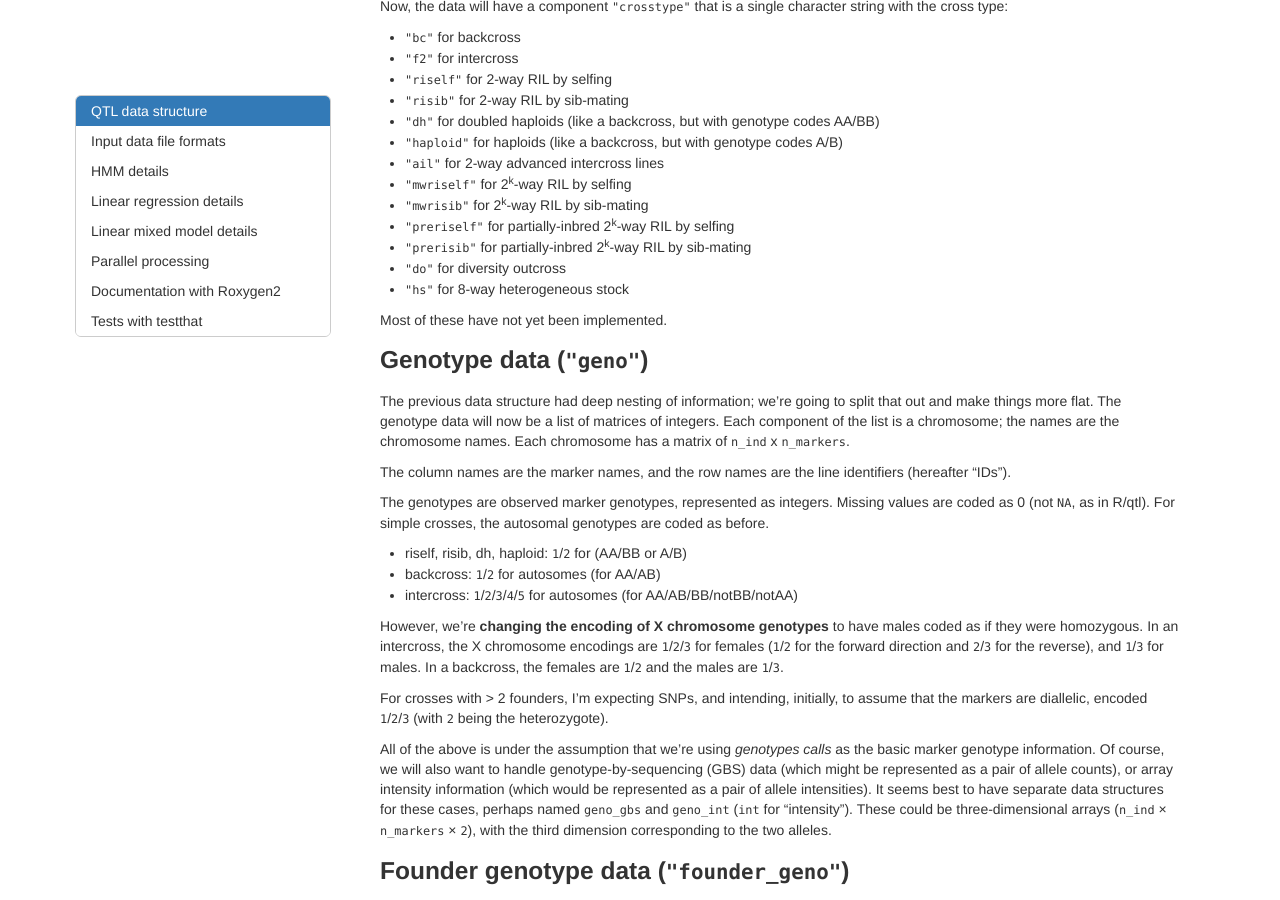
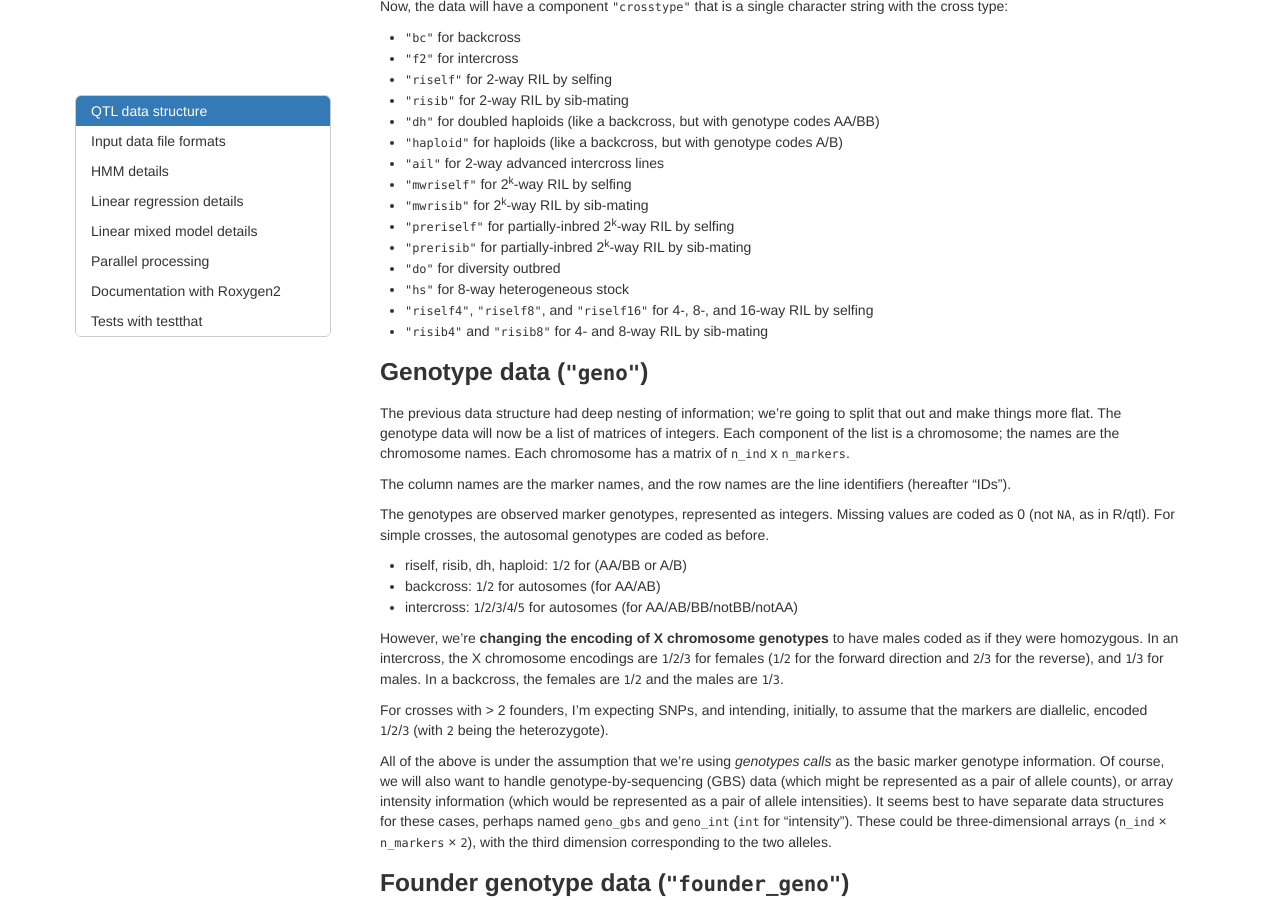
Before and after one commit to rqtl/qtl2, a Jekyll site: the page assets/vignettes/developer_guide.html, which Jekyll copies as it is, in a window 1280 px wide and 900 px high, scrolled down 829 px. Built offline with Jekyll 4.4.1, drawn with Linux system fonts in a browser that asks for light colours; formulas are drawn with MathJax 3.

Commit message:
Revise list of cross types in developer guide; omit things not yet implemented

```diff
--- a/assets/vignettes/developer_guide.html
+++ b/assets/vignettes/developer_guide.html
@@ -269,10 +269,11 @@ div.tocify {
 <li><code>&quot;mwrisib&quot;</code> for 2<sup>k</sup>-way RIL by sib-mating</li>
 <li><code>&quot;preriself&quot;</code> for partially-inbred 2<sup>k</sup>-way RIL by selfing</li>
 <li><code>&quot;prerisib&quot;</code> for partially-inbred 2<sup>k</sup>-way RIL by sib-mating</li>
-<li><code>&quot;do&quot;</code> for diversity outcross</li>
+<li><code>&quot;do&quot;</code> for diversity outbred</li>
 <li><code>&quot;hs&quot;</code> for 8-way heterogeneous stock</li>
+<li><code>&quot;riself4&quot;</code>, <code>&quot;riself8&quot;</code>, and <code>&quot;riself16&quot;</code> for 4-, 8-, and 16-way RIL by selfing</li>
+<li><code>&quot;risib4&quot;</code> and <code>&quot;risib8&quot;</code> for 4- and 8-way RIL by sib-mating</li>
 </ul>
-<p>Most of these have not yet been implemented.</p>
 </div>
 <div id="genotype-data-geno" class="section level3">
 <h3>Genotype data (<code>&quot;geno&quot;</code>)</h3>
```
Also changed, not shown: assets/vignettes/developer_guide.Rmd (+4 -3 lines).
